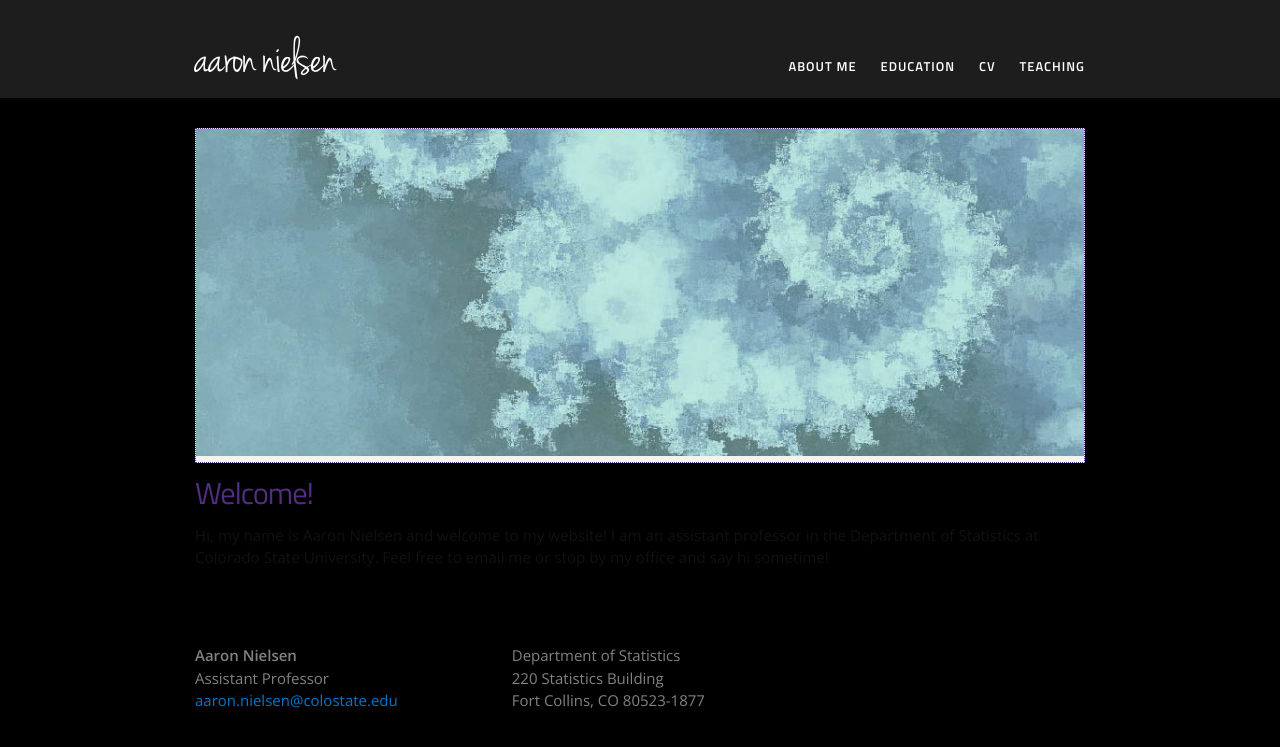
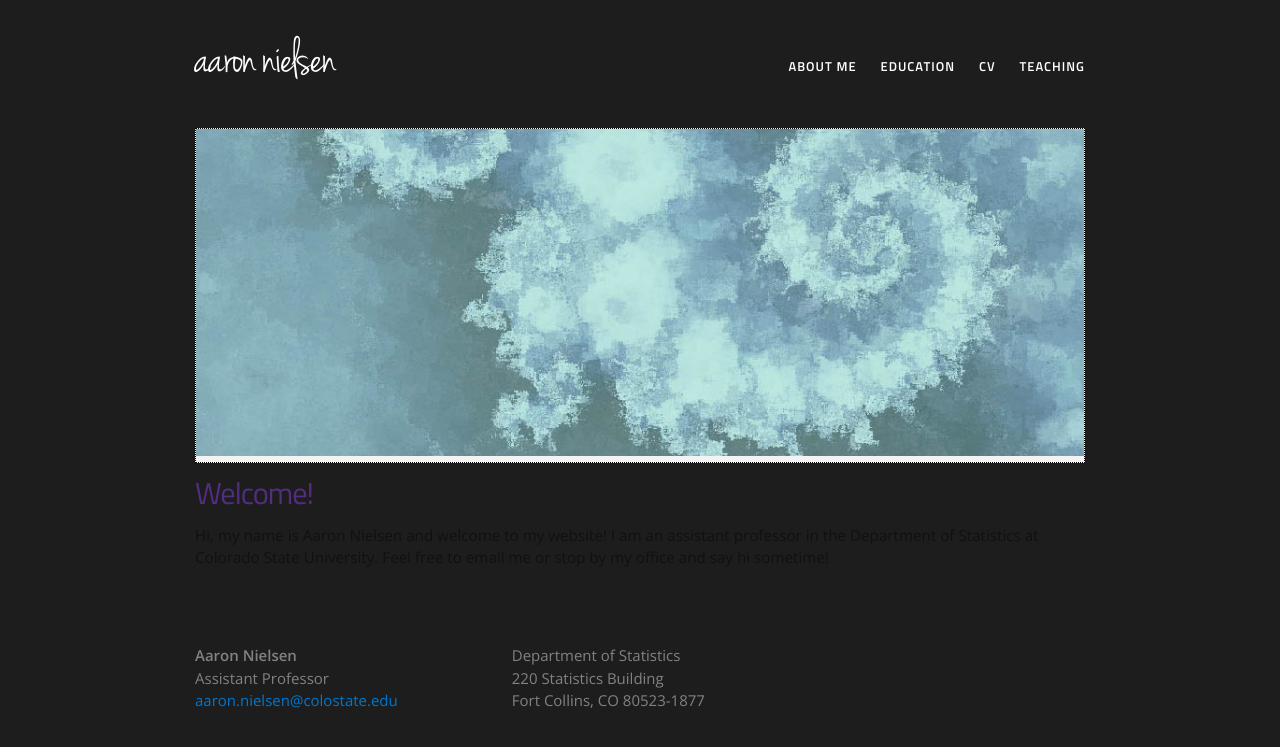
Before and after one commit to aaron-nielsen/aaron-nielsen.github.io, a Jekyll site: the page built from index.html, in a window 1280 px wide. Shown: the top 747 px of the page. Built offline with Jekyll 4.4.1, drawn with Linux system fonts in a browser that asks for light colours.

Commit message:
Update main.scss

```diff
--- a/css/main.scss
+++ b/css/main.scss
@@ -14,11 +14,11 @@ $base-line-height: 1.5;
 $spacing-unit:     30px;
 
 $text-color:       #111;
-$background-color: #000000;
+$background-color: #1D1D1D;
 $brand-color:      #0077CC;
 
 // $gameday-sky: #109dc0;
-$clemson-purple:      #522d80;
+$clemson-purple:      #000000;
 $clemson-orange:      #f66733;
 
 
```
